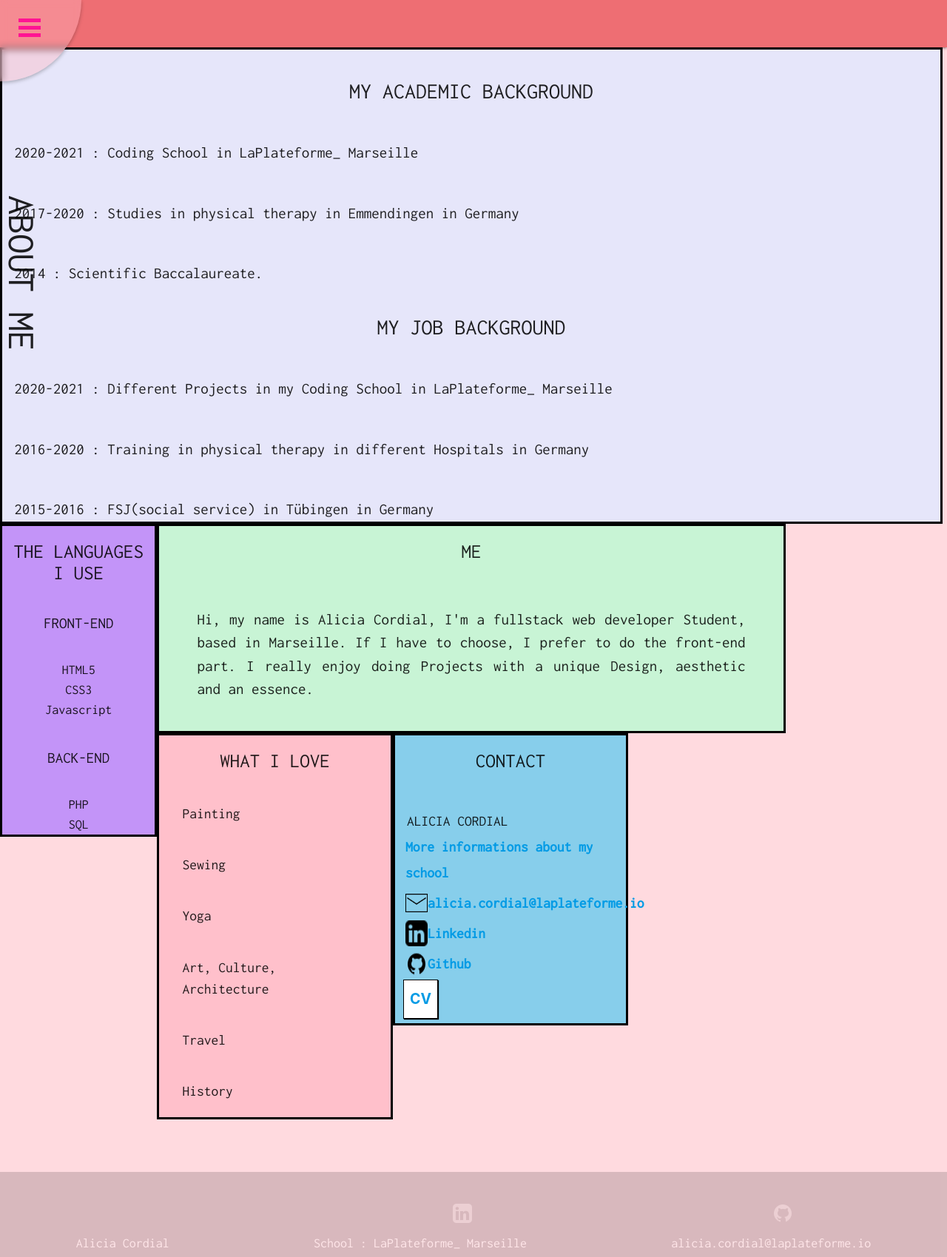
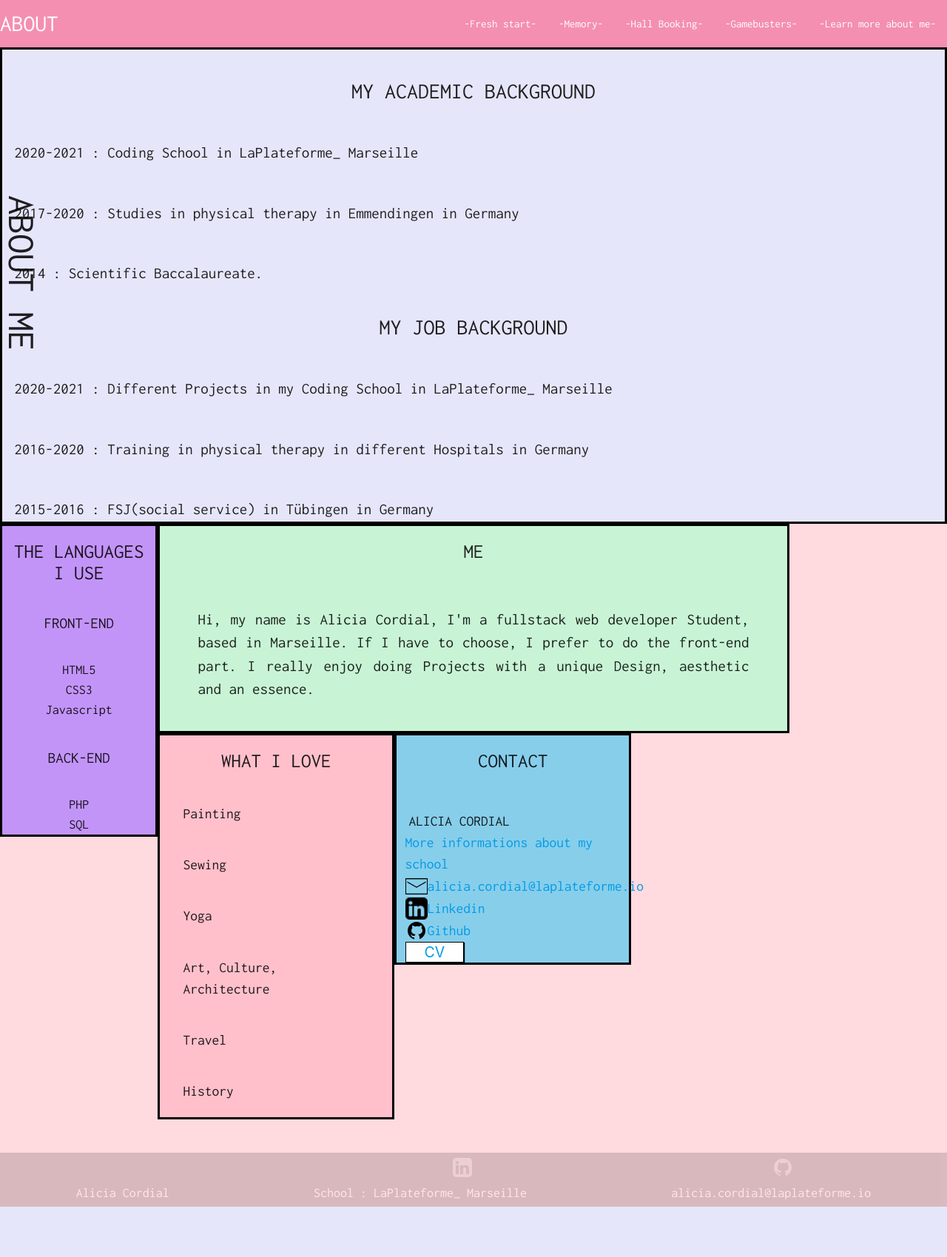
Before and after one commit to alicia-cordial/site-perso, a PHP site: page /pages/about.php in a window 1280 px wide. Shown: the whole page at 74% size. After the commit the page ends 1631 px from the top, so only its background shows below. Run offline with PHP 8.4, Linux system fonts and the light colour scheme.

Commit message:
correction pb about

```diff
--- a/includes/footer.php
+++ b/includes/footer.php
@@ -18,12 +18,20 @@
  <!-- Compiled and minified JavaScript -->
  <script src="https://code.jquery.com/jquery-3.3.1.min.js"></script>
   <script src="https://cdnjs.cloudflare.com/ajax/libs/materialize/1.0.0-beta/js/materialize.min.js"></script>
+
   <script>
-    $(document).ready(function(){
-      $('.sidenav').sidenav();
-    });
-  </script>
+  document.addEventListener('DOMContentLoaded', function() {
+    var elems = document.querySelectorAll('.sidenav');
+    var instances = M.Sidenav.init(elems, options);
+  });
 
+  // Or with jQuery
+
+  $(document).ready(function(){
+    $('.sidenav').sidenav();
+  });
+
+</script>
 </body>
 
 </html>
--- a/pages/about.php
+++ b/pages/about.php
@@ -10,6 +10,9 @@ session_start();
 
 
 <!--------------------------------HEADER---------------------------->
+
+
+
 <!doctype html>
 <html lang="en">
 
@@ -26,11 +29,9 @@ session_start();
     <link rel= "stylesheet" type="text/css" href= "../style/header.css">
     <link rel= "stylesheet" type="text/css" href= "../style/about.css">
     <link rel= "stylesheet" type="text/css" href= "../style/footer.css">
-    <!--Import Google Icon Font-->
-  <link href="https://fonts.googleapis.com/icon?family=Material+Icons" rel="stylesheet">
-  <!-- Compiled and minified CSS -->
-  <link rel="stylesheet" href="https://cdnjs.cloudflare.com/ajax/libs/materialize/1.0.0-beta/css/materialize.min.css">
-    <link rel="short icon" href="../image/icons8-aquarius-30.png"/>
+    <link href="https://fonts.googleapis.com/icon?family=Material+Icons" rel="stylesheet">
+    <link rel="stylesheet" href="https://cdnjs.cloudflare.com/ajax/libs/materialize/1.0.0-beta/css/materialize.min.css">
+<link rel="short icon" href="../image/icons8-aquarius-30.png"/>
 
     <title> <?= $title ?> - Alicia Cordial- développeuse Web Full Stack</title>
 </head>
@@ -39,26 +40,29 @@ session_start();
 <body class="<?= $bodyname ?>">
 
 <header>
+<nav class="pink lighten-3">
+    <div class="nav-wrapper">
+      <a href="#!" class="brand-logo">ABOUT</a>
+      <a href="#" data-target="mobile-demo" class="sidenav-trigger"><i class="material-icons">menu</i></a>
+      <ul class="right hide-on-med-and-down">
+            <li id="home"><a href="../index.php"><p>-Fresh start-</p></a></li>
+            <li id="project1"><a href="../pages/projet1.php"><p>-Memory-</p></a></li>
+            <li id="project2"><a href="../pages/projet2.php"><p>-Hall Booking-</p></a></li>
+            <li id="project3"><a href="../pages/projet3.php"><p>-Gamebusters-</p></a></li>
+            <li id="aboutme"><a href="../pages/about.php"><p>-Learn more about me-</p></a></li>
+      </ul>
+    </div>
+  </nav>
 
-    <nav>
-        <input type="checkbox" id="menu-toggle"/>
-        <label id="trigger" for="menu-toggle"></label>
-        <label id="burger" for="menu-toggle"></label>
-        <ul id="menu">
-            <li id="home"><a href="../index.php"><h2>HOME</h2><p>-Fresh start-</p></a></li>
-            <li id="project1"><a href="../pages/projet1.php"><h2>WORK 1</h2><p>-Memory-</p></a></li>
-            <li id="project2"><a href="../pages/projet2.php"><h2>WORK 2</h2><p>-Hall Booking-</p></a></li>
-            <li id="project3"><a href="../pages/projet3.php"><h2>WORK 3</h2><p>-Gamebusters-</p></a></li>
-            <li id="aboutme"><a href="../pages/about.php"><h2>ABOUT ME</h2><p>-Learn more about me-</p></a></li>
-
-        </ul>
-    </nav>
+  <ul class="sidenav" id="mobile-demo">
+  <li id="home"><a href="../index.php"><p>HOME-Fresh start-</p></a></li>
+            <li id="project1"><a href="../pages/projet1.php"><p>-Memory-</p></a></li>
+            <li id="project2"><a href="../pages/projet2.php"><p>-Hall Booking-</p></a></li>
+            <li id="project3"><a href="../pages/projet3.php"><p>-Gamebusters-</p></a></li>
+            <li id="aboutme"><a href="../pages/about.php"><p>-Learn more about me-</p></a></li>
+  </ul>
 
 </header>
-
-
-
-
 <main class="about_me">
 
     <div>
@@ -129,8 +133,6 @@ session_start();
         <a href="https://github.com/alicia-cordial/">Github<img src="../image/icons8-github-30.png" alt="github"/></a>
         <button><a href="../CV/ALICIA CORDIAL.pdf">CV</button>
 
-
-
     </div>
 
   </div>
@@ -145,7 +147,6 @@ session_start();
 
 
 
-
 <!-------------------------FOOTER-------------------------------------->
 
 <?php require_once('../includes/footer.php'); ?>
--- a/style/about.css
+++ b/style/about.css
@@ -44,12 +44,6 @@ article {
         background-color: rgba(255, 182, 193, 0.5);
     }
     /***************************************ABOUT**************************/
-
-    .about_me,
-    .about_me::before,
-    .about_me::after {
-        box-sizing: border-box;
-    }
 
     .about_me {
         display: flex;
@@ -173,7 +167,10 @@ article {
         cursor: pointer;
         border: 1px solid black;
         box-shadow: 1px 1px 1px black;
-        padding: 5px;
+        padding-top: 2px;
+        padding-bottom: 2px;
+        padding-right: 25px;
+        padding-left: 25px;
         align-items: center;
         justify-content: center;
         align-content: center;
--- a/style/header.css
+++ b/style/header.css
@@ -1,4 +1,3 @@
-
 @keyframes checked-anim {
     50% {
         width: 3000px;
@@ -10,6 +9,7 @@
         border-radius: 0;
     }
 }
+
 @keyframes not-checked-anim {
     0% {
         width: 3000px;
@@ -17,147 +17,27 @@
     }
 }
 
-header li, a {
-    margin: 75px 0 -55px 0;
-    color: black;
-    font-weight: 700;
-    line-height: 1.8;
-    text-decoration: none;
-    text-transform: none;
-    list-style: none;
-    outline: 0;
-    display: none;
+#home a:hover {
     border-collapse: collapse;
-    border: 3px solid transparent;
-}
-header li {
-    width: 230px;
-    text-indent: 56px;
-
+    border: 3px solid mediumspringgreen;
 }
 
-
-header a:focus {
-    display: block;
-    color: black;
-    background-color: #eee;
-    transition: all .5s;
-}
-
-
-header li:hover{
-
-    width: 100%;
-
-}
-
-
-
-#trigger, #burger, #burger:before, #burger:after {
-    position: absolute;
-    top: 25px;
-    left: 25px;
-    background: deeppink;
-    width: 30px;
-    height: 5px;
-    transition: .2s ease;
-    cursor: pointer;
-    z-index: 3;
-}
-#trigger {
-    height: 25px;
-    background: none;
-}
-#burger:before {
-    content: " ";
-    top: 10px;
-    left: 0;
-}
-#burger:after {
-    content: " ";
-    top: 20px;
-    left: 0;
-
-}
-#menu-toggle:checked + #trigger + #burger {
-    top: 35px;
-    transform: rotate(180deg);
-    transition: transform .2s ease;
-}
-
-#menu-toggle:checked + #trigger + #burger:before {
-    width: 20px;
-    top: -2px;
-    left: 18px;
-    transform: rotate(45deg) translateX(-5px);
-    transition: transform .2s ease;
-}
-#menu-toggle:checked + #trigger + #burger:after {
-    width: 20px;
-    top: 2px;
-    left: 18px;
-    transform: rotate(-45deg) translateX(-5px);
-    transition: transform .2s ease;
-
-
-}
-#menu {
-    position: absolute;
-    margin: 0; padding: 0;
-    width: 110px;
-    height: 110px;
-    background-color: rgba(255, 182, 193, 0.4);
-    border-bottom-right-radius: 100%;
-    box-shadow: 0 2px 5px rgba(0,0,0,0.26);
-    animation: not-checked-anim .2s both;
-    transition: .2s;
-    z-index: 2;
-    backdrop-filter: blur(5px);
-}
-#menu-toggle:checked + #trigger + #burger + #menu {
-    animation: checked-anim 1s ease both;
-}
-#menu-toggle:checked + #trigger ~ #menu > li, a {
-    display: block;
-
-}
-[type="checkbox"]:not(:checked), [type="checkbox"]:checked {
-    display: none;
-
-}
-
-
-#home a:hover{
+#project1 a:hover {
     border-collapse: collapse;
-    border: 3px solid mediumspringgreen;
-
-}
-
-#project1 a:hover{
-
-border-collapse: collapse;
     border: 3px solid #c394f8;
 }
 
-
-#project2 a:hover{
-
+#project2 a:hover {
     border-collapse: collapse;
     border: 3px solid #c8f4d5;
 }
 
-
-
-#project3 a:hover{
-
+#project3 a:hover {
     border-collapse: collapse;
     border: 3px solid #cceeff;
 }
 
-
-
-#aboutme a:hover{
-
+#aboutme a:hover {
     border-collapse: collapse;
     border: 3px solid lightpink;
 }
```
Also changed, not shown: 1 other file.
